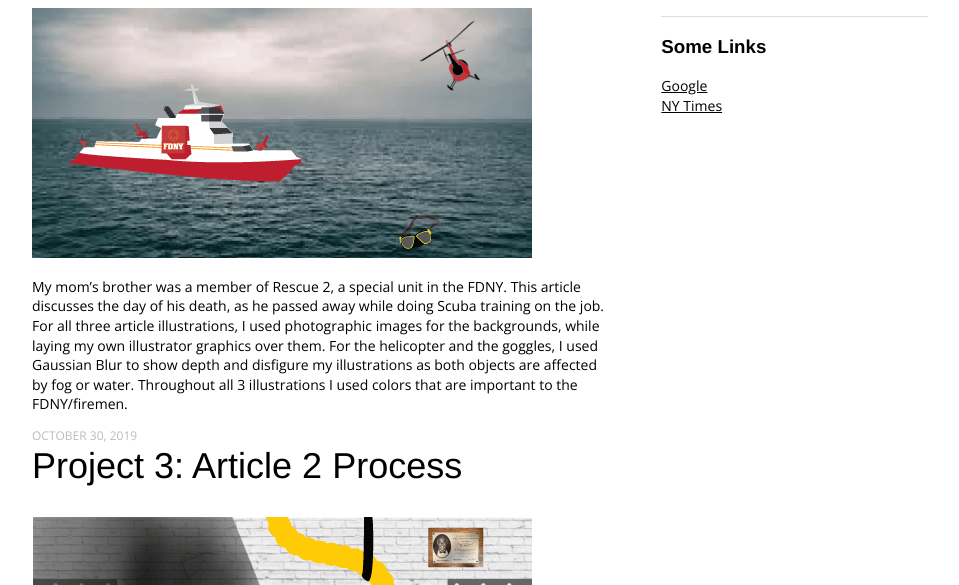
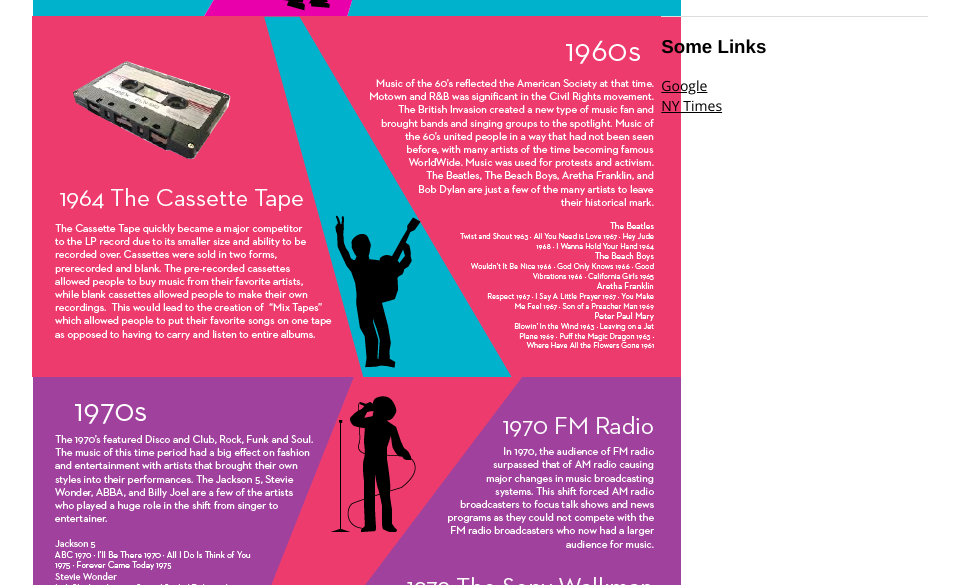
Before and after one commit to Binghamton-University-Design/web-journal-kellyamberger, a plain HTML site: page index.html in a window 1280 px wide. Shown: the part 515-1100 px from the top of the page, without its empty margins (160-1119 px from the left). Drawn offline with nearby package versions, Linux system fonts and the light colour scheme.

Commit message:
final project redo
link fixed?

```diff
--- a/index.html
+++ b/index.html
@@ -24,7 +24,7 @@
 				<div class="item">
 					<p class="date"> December 6, 2019</p>
 					<h2>Project 4:  Music Timeline</h2>
-					<p><img class="icon" src=images/finaltimeline_FinalTimeline></p>
+					<p><img class="icon" src=images/finaltimeline.png></p>
 					<p> For this project I decided to do a timeline of music by decade. I was mostly interested in how people listened to and got access to music as it is something that has changed greatly. I started by doing research on different music playing devices, storage platforms, and services. I chose to include silhouettes and descriptions of the genres played throughout each decade, as well as big name artists. For my color scheme I wanted to use colors that popped. I also thought it was important to represent that the music and technology of each decade stemmed from the previous decade, making them all connected to each other. To illustrate this I brought a band of color into each decade using the background color of the previous decade. Finally,  I used real images of the music devices to show how much music storage has changed over the last 50 years from the LP Vinyl Record, to the Iphone.
 					</p>
 				<div class="item">
```
Also changed, not shown: images/finaltimeline.png (renamed from images/finaltimeline_Final Timeline.png).
